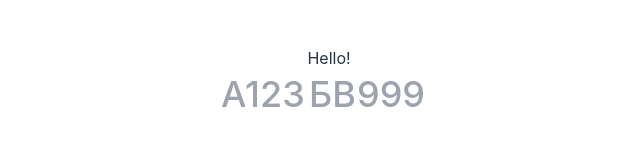
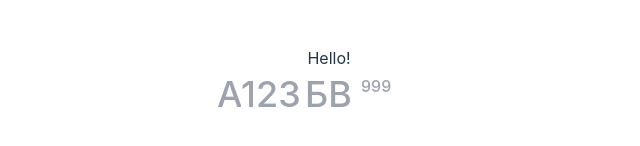
Before and after one commit to dankimio/number-plate-form, a website built with Vite: page index.html in a window 1280 px wide. Shown: the part 318-464 px from the top of the page, without its empty margins (311-951 px from the left). Built offline with nearby package versions, Linux system fonts and the light colour scheme.

Commit message:
adjust size

```diff
--- a/index.html
+++ b/index.html
@@ -30,8 +30,9 @@
       <div id="form" class="flex text-4xl font-medium">
         <input type="text" class="w-6 h-12 appearance-none outline-none" placeholder="А" maxlength="1">
         <input type="number" class="w-16 h-12 appearance-none outline-none" placeholder="123" maxlength="3">
-        <input type="text" class="w-12 h-12 appearance-none outline-none" placeholder="БВ" maxlength="2">
-        <input type="number" class="w-20 h-12 appearance-none outline-none" placeholder="999" maxlength="3">
+        <input type="text" class="w-14 h-12 appearance-none outline-none" placeholder="БВ" maxlength="2">
+        <input type="number" class="w-20 h-8 text-base self-start appearance-none outline-none" placeholder="999"
+          maxlength="3">
       </div>
     </div>
     <script type="module" src="/main.js"></script>
```
